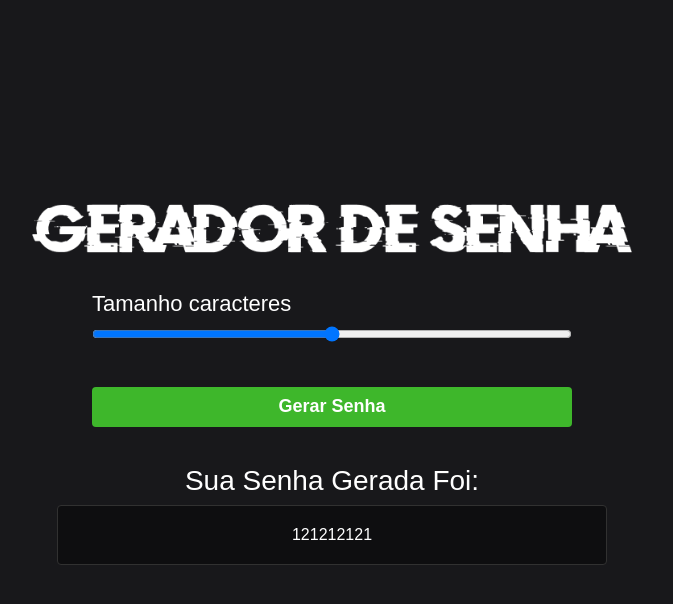
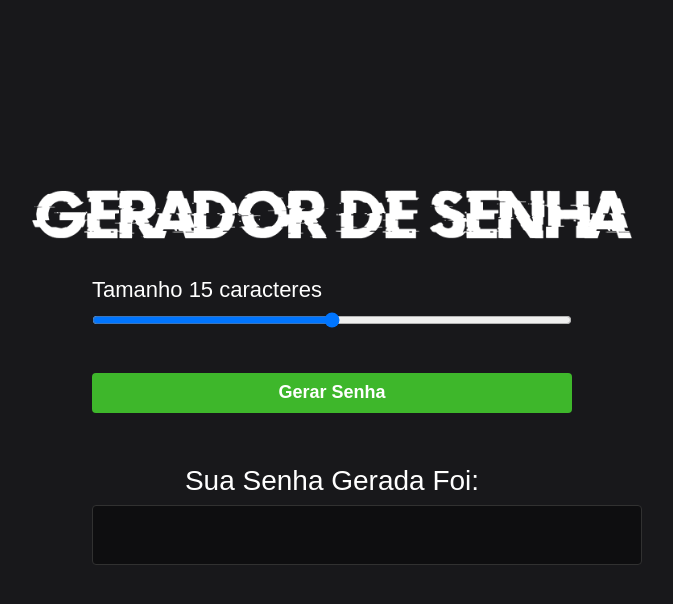
Before and after one commit to RushNaPista/gerador-de-senha-projeto, a plain HTML site: page index.html in a window 1280 px wide. Both pictures are taken after a click on the button "Gerar Senha". Shown: the whole page, without its empty margins (308-981 px from the left). Drawn offline with Linux system fonts and the light colour scheme.

Commit message:
erro script

```diff
--- a/index.html
+++ b/index.html
@@ -16,12 +16,12 @@
         <span>Tamanho <span id="valor"></span> caracteres</span>
         <input id="slider" class="slider" type="range" min="5" max="25" value="15">
 
-        <button id="button" class="button-cta" >Gerar Senha</button>
+        <button id="button" class="button-cta" onclick="generatePassword()" >Gerar Senha</button>
     </main>
 
-    <div id="container-password" class="container-password-hide">
+    <div id="container-password" class="container-password hide">
         <div class="title">Sua Senha Gerada Foi:</div>
-        <div class="password" class="password">121212121</div>
+        <div class="password" class="password"></div>
         <div class="tooltip">Clique na Senha para Copiar. 👆</div>
     </div>
 
--- a/script.js
+++ b/script.js
@@ -0,0 +1,29 @@
+let sliderElement = document.querySelector("#slider");
+let buttonElement = document.querySelector("#button");
+
+let sizePassword = document.querySelector("#valor");
+let password = document.querySelector("#password");
+
+let containerPassword = document.querySelector("#container-password");
+
+let charset = "abcdefghijklmnopqrstuvwxyzABCDEFGHIJKLMNOPQRSTUVWXYZ0123456789!@$";
+let novaSenha = "";
+
+sizePassword.innerHTML = sliderElement.value;
+
+slider.oninput = function(){
+    sizePassword.innerHTML = this.value;
+}
+
+function generatePassword(){
+
+    let pass = "";
+
+    for(let i = 0, n = charset.length; i < sliderElement.value; ++i){
+        pass += charset.charAt(Math.floor(Math.random() * n));
+    }
+
+    containerPassword.classList.remove("hide");
+    password.innerHTML = pass;
+
+}
--- a/style.css
+++ b/style.css
@@ -101,6 +101,10 @@ body {
     transition: all 0.5s ease-in-out;
 }
 
+.hide {
+    display: none;
+}
+
 .container-password:hover .tooltip {
     visibility: visible;
     bottom: 50px;
```
